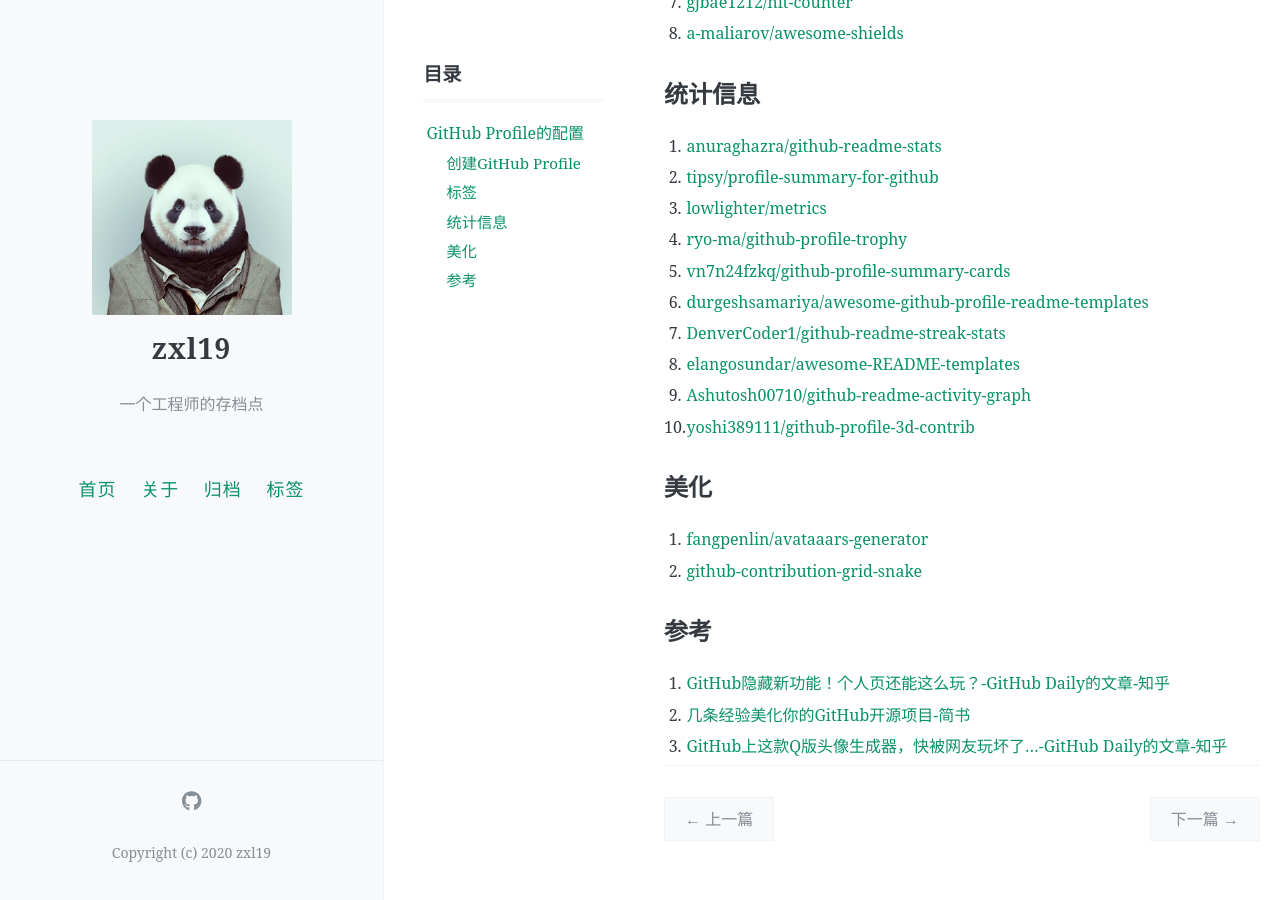
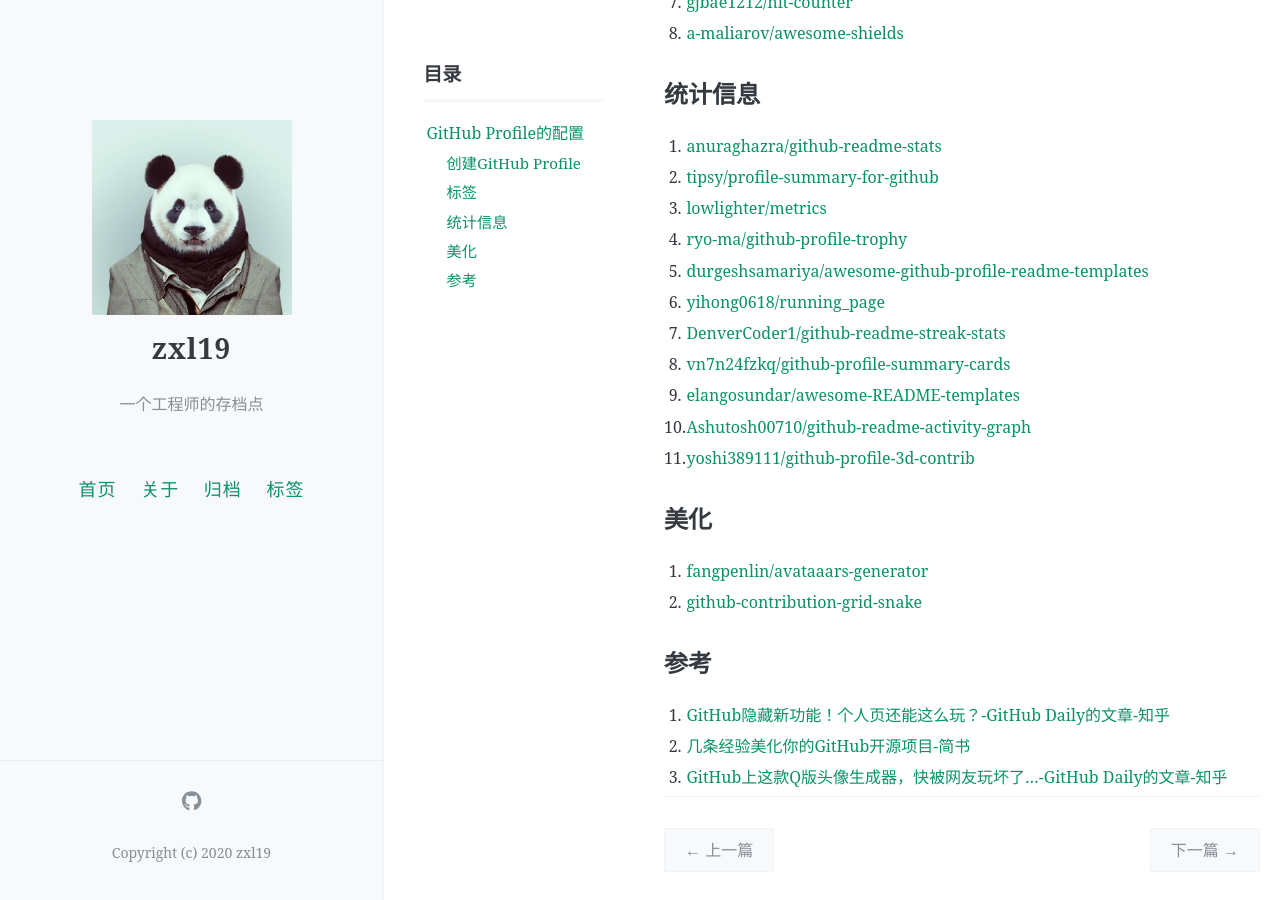
Before and after one commit to zxl19/zxl19.github.io, a Jekyll site: the page built from _posts/2020-07-28-github-profile.md, in a window 1280 px wide and 900 px high, scrolled down 668 px. Built offline with Jekyll 4.4.1, drawn with Linux system fonts in a browser that asks for light colours; comment, search, counter and statistics services are not loaded.

Commit message:
Update Posts

```diff
--- a/_posts/2020-07-28-github-profile.md
+++ b/_posts/2020-07-28-github-profile.md
@@ -37,12 +37,13 @@ pinned: false
 2. [tipsy/profile-summary-for-github](https://github.com/tipsy/profile-summary-for-github)
 3. [lowlighter/metrics](https://github.com/lowlighter/metrics)
 4. [ryo-ma/github-profile-trophy](https://github.com/ryo-ma/github-profile-trophy)
-5. [vn7n24fzkq/github-profile-summary-cards](https://github.com/vn7n24fzkq/github-profile-summary-cards)
-6. [durgeshsamariya/awesome-github-profile-readme-templates](https://github.com/durgeshsamariya/awesome-github-profile-readme-templates)
+5. [durgeshsamariya/awesome-github-profile-readme-templates](https://github.com/durgeshsamariya/awesome-github-profile-readme-templates)
+6. [yihong0618/running_page](https://github.com/yihong0618/running_page)
 7. [DenverCoder1/github-readme-streak-stats](https://github.com/DenverCoder1/github-readme-streak-stats)
-8. [elangosundar/awesome-README-templates](https://github.com/elangosundar/awesome-README-templates)
-9. [Ashutosh00710/github-readme-activity-graph](https://github.com/Ashutosh00710/github-readme-activity-graph)
-10. [yoshi389111/github-profile-3d-contrib](https://github.com/yoshi389111/github-profile-3d-contrib)
+8. [vn7n24fzkq/github-profile-summary-cards](https://github.com/vn7n24fzkq/github-profile-summary-cards)
+9. [elangosundar/awesome-README-templates](https://github.com/elangosundar/awesome-README-templates)
+10. [Ashutosh00710/github-readme-activity-graph](https://github.com/Ashutosh00710/github-readme-activity-graph)
+11. [yoshi389111/github-profile-3d-contrib](https://github.com/yoshi389111/github-profile-3d-contrib)
 
 ## 美化
 
```
Also changed, not shown: _posts/2021-08-14-git-note.md (+9 -6 lines).
